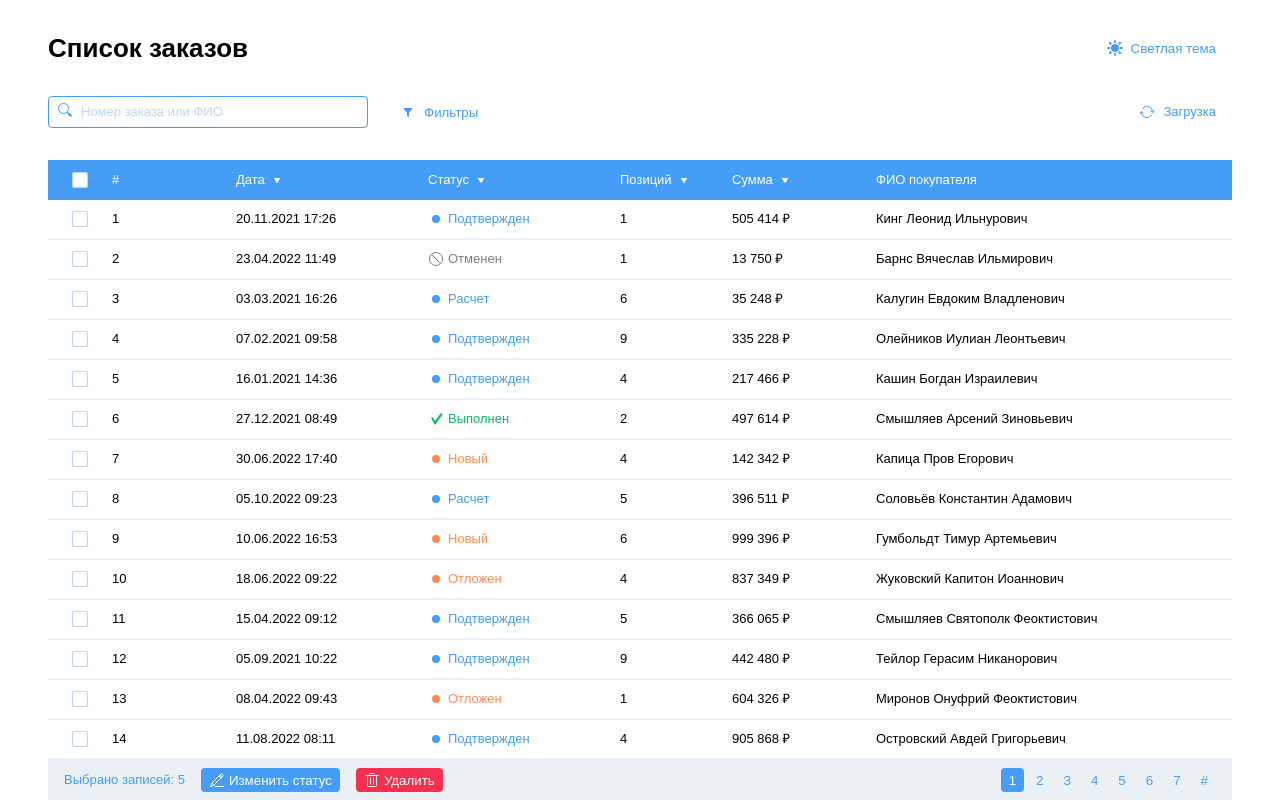
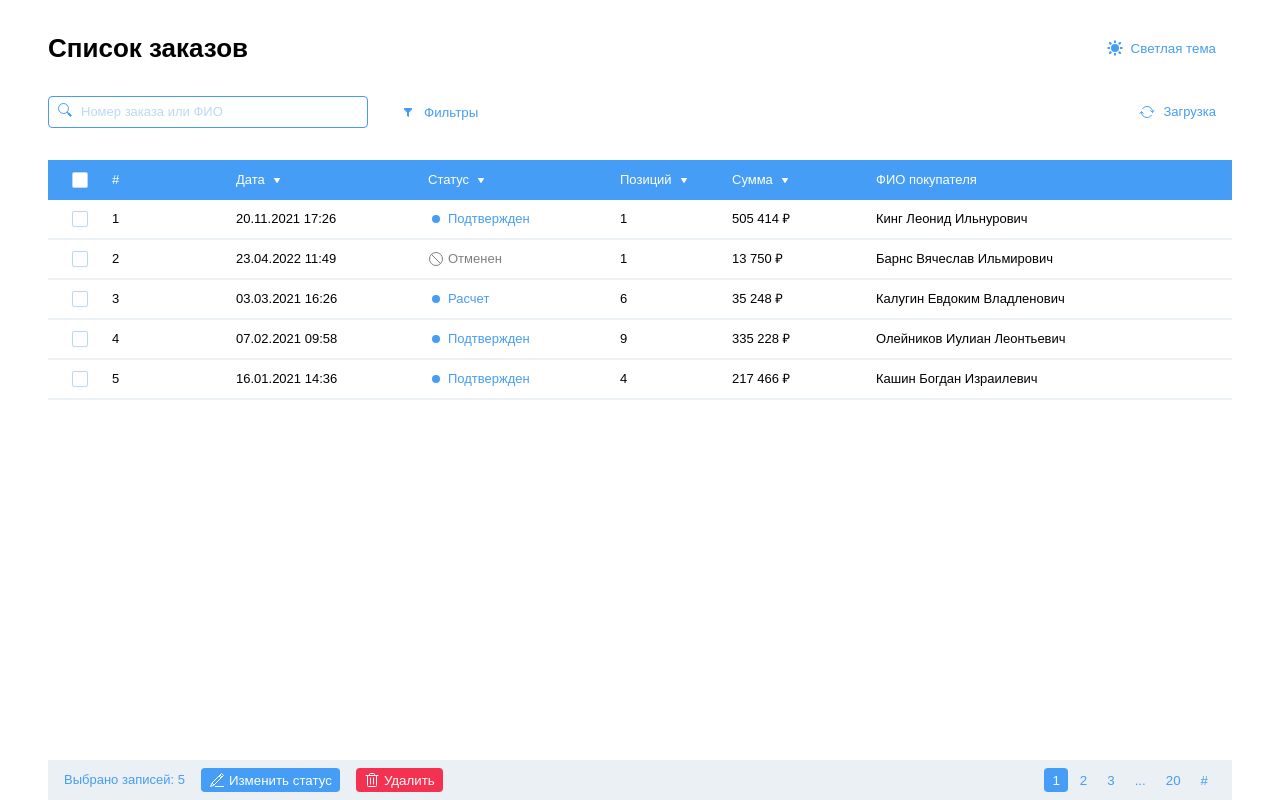
Before and after one commit to Dante13Dark/react-app, a React (Create React App) app: page / in a window 1280 px wide. Built offline with nearby package versions, Linux system fonts and the light colour scheme.

Commit message:
Доработал пагинацию

```diff
--- a/src/components/pages/OrdersPage/model/orders/ordersSlice.js
+++ b/src/components/pages/OrdersPage/model/orders/ordersSlice.js
@@ -4,7 +4,7 @@ import { orders } from "./orders";
 const initialState = {
   allOrders: orders,
   page: 1,
-  pageLimit: 15,
+  pageLimit: 5,
 };
 
 const ordersSlice = createSlice({
--- a/src/components/pages/OrdersPage/modules/OrdersTable/OrdersTableFooter/Pagination/Pagination.jsx
+++ b/src/components/pages/OrdersPage/modules/OrdersTable/OrdersTableFooter/Pagination/Pagination.jsx
@@ -20,7 +20,7 @@ export const Pagination = () => {
   const dispatch = useDispatch();
   const handlePageClick = (index) => dispatch(setCurrentPage(index));
   const filteredOrders = useSelector(getFilteredOrders);
-  const page = useSelector(getPageNumber);
+  const selectedPage = useSelector(getPageNumber);
   const pageLimit = useSelector(getPageLimit);
   const pageCount = Math.ceil(filteredOrders.length / pageLimit);
 
@@ -43,25 +43,25 @@ export const Pagination = () => {
     };
   });
 
+  const pages = calculatePages(selectedPage, pageCount);
+
   return (
     <div className={styles.pages}>
       <div className={styles.pagination}>
-        {[...Array(pageCount)].map((e, i) => {
-          const index = i + 1;
-
+        {pages.map((p, index) => {
           return (
             <Button
-              key={i + 1}
+              key={index}
               size={BUTTON_SIZE.small}
               buttonStyle={
-                Number(index) === Number(page)
+                Number(p) === Number(selectedPage)
                   ? BUTTON_STYLE.primary
                   : BUTTON_STYLE.reverse
               }
-              onClick={() => handlePageClick(index)}
-              disabled={Number(index) === Number(page)}
+              onClick={() => handlePageClick(p)}
+              disabled={Number(p) === Number(selectedPage) || p === "..."}
             >
-              {index}
+              {p}
             </Button>
           );
         })}
@@ -97,3 +97,42 @@ export const Pagination = () => {
     </div>
   );
 };
+
+function calculatePages(activePage, pageCount) {
+  let pages = [activePage];
+  if (pageCount <= 7) {
+    pages = Array.from({ length: pageCount }, (_, i) => i + 1);
+  } else {
+    const diffBefore = activePage - 1;
+    const diffAfter = pageCount - activePage;
+    if (diffBefore >= 3) {
+      if (activePage === pageCount) {
+        pages.unshift(1, "...", activePage - 2, activePage - 1);
+      } else {
+        pages.unshift(1, "...", activePage - 1);
+      }
+    } else if (diffBefore === 2) {
+      pages.unshift(1, pages - 1);
+    } else if (diffBefore === 1) {
+      pages.unshift(1);
+    }
+
+    if (diffAfter >= 3) {
+      if (activePage === 1) {
+        pages.push(
+          Number(activePage) + Number(1),
+          Number(activePage) + Number(2),
+          "...",
+          pageCount
+        );
+      } else {
+        pages.push(Number(activePage) + Number(1), "...", pageCount);
+      }
+    } else if (diffAfter === 2) {
+      pages.push(Number(activePage) + Number(1), pageCount);
+    } else if (diffAfter === 1) {
+      pages.push(pageCount);
+    }
+  }
+  return pages;
+}
```
